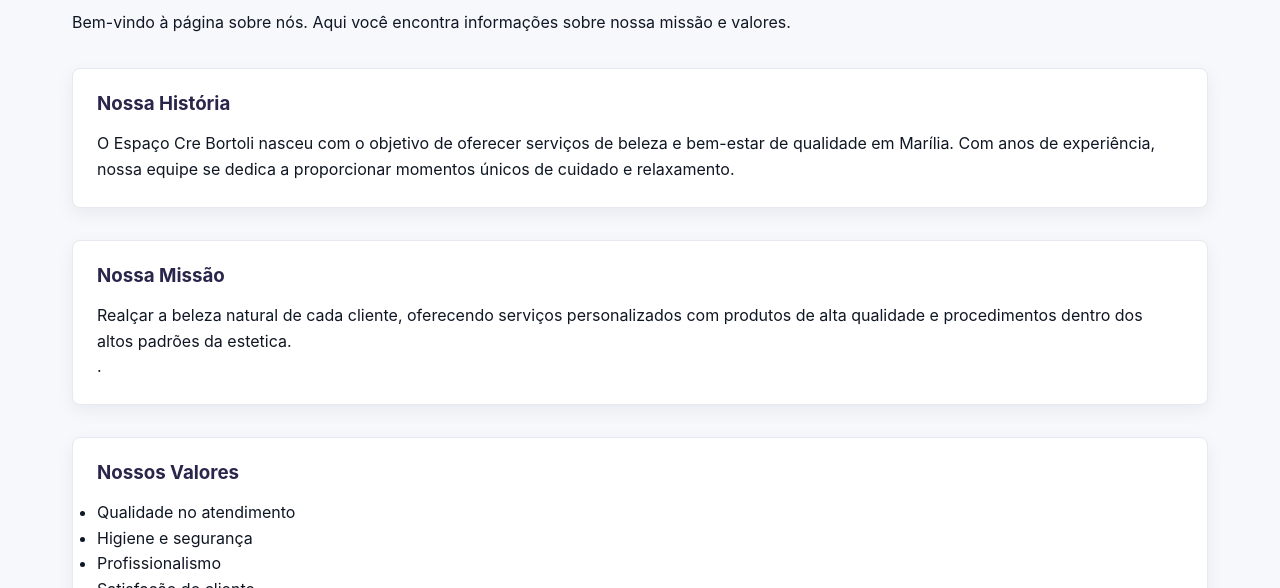
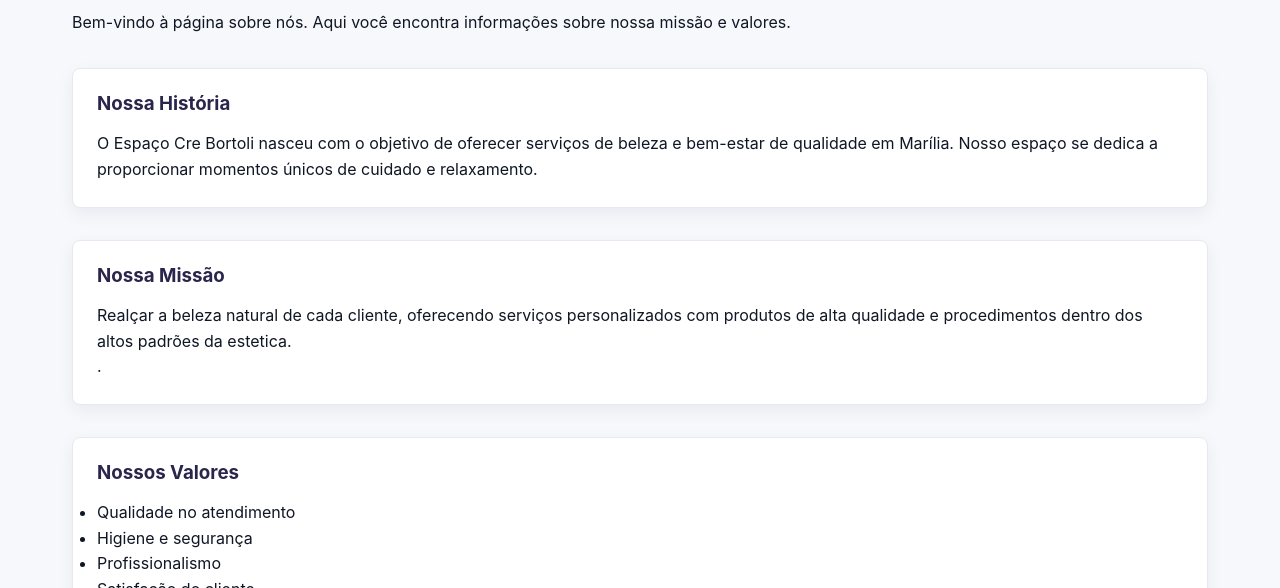
Before and after one commit to wrhbra2013/crebortoli, a plain HTML site: page paginas/sobre.html in a window 1280 px wide. Shown: the part 212-800 px from the top of the page. Drawn offline with Linux system fonts and the light colour scheme; a web font is replaced by a local one.

Commit message:
v2.0.9.1

```diff
--- a/paginas/sobre.html
+++ b/paginas/sobre.html
@@ -20,7 +20,7 @@
                     <div class="post-card">
                         <div class="post-body">
                             <h3>Nossa História</h3>
-                            <p>O Espaço Cre Bortoli nasceu com o objetivo de oferecer serviços de beleza e bem-estar de qualidade em Marília. Com anos de experiência, nossa equipe se dedica a proporcionar momentos únicos de cuidado e relaxamento.</p>
+                            <p>O Espaço Cre Bortoli nasceu com o objetivo de oferecer serviços de beleza e bem-estar de qualidade em Marília. Nosso espaço se dedica a proporcionar momentos únicos de cuidado e relaxamento.</p>
                         </div>
                     </div>
                     <div class="post-card">
```
